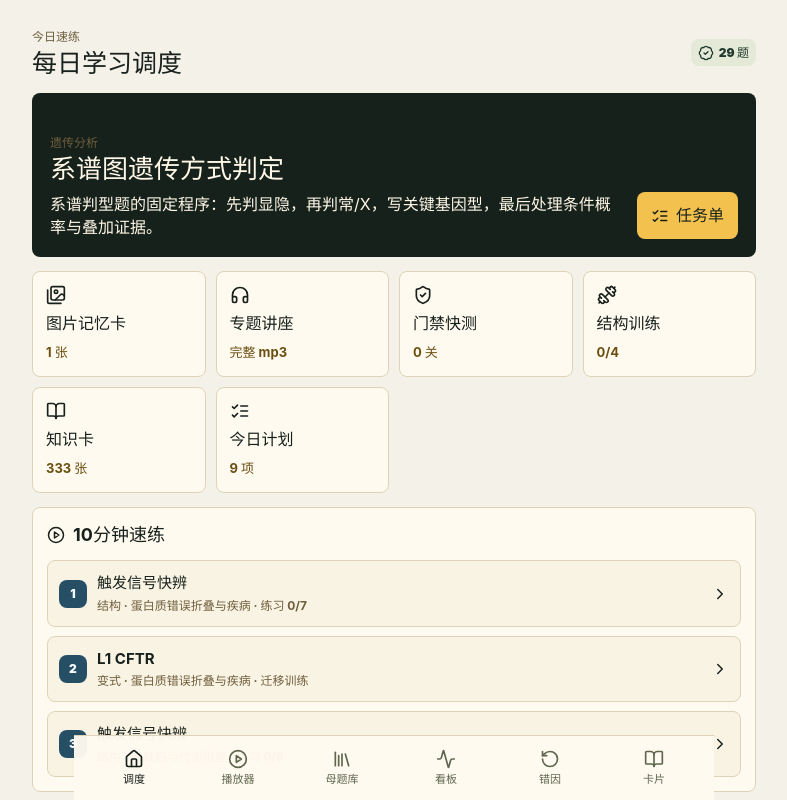
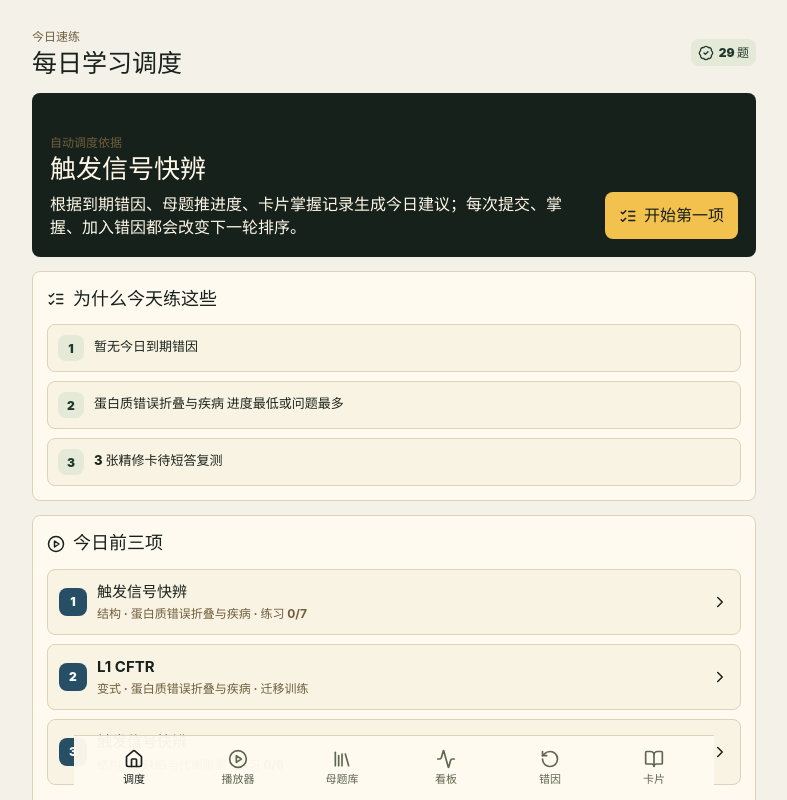
Before and after one commit to mornoon-ai/biology, a React (Vite) app in the folder apps/pwa/: page / in a window 1280 px wide. Shown: the top 800 px of the page, without its empty margins (246-1033 px from the left). Built offline with nearby package versions, Linux system fonts and the light colour scheme.

Commit message:
Clarify daily schedule logic

```diff
--- a/apps/pwa/src/App.tsx
+++ b/apps/pwa/src/App.tsx
@@ -452,41 +452,47 @@ function TodayPage({ data }: { data: AppData }) {
   const lastVisitedTopicId =
     Object.entries(topicsProgress).sort((a, b) => new Date(b[1].lastVisited).getTime() - new Date(a[1].lastVisited).getTime())[0]?.[0] ??
     SAMPLE_TOPIC_ID;
-  const topic = data.topics.find((item) => item.topic_id === lastVisitedTopicId) ?? data.topics[0];
-  const progress = topicsProgress[topic.topic_id];
-  const doneCount = progress?.completedUnits.length ?? 0;
-  const gateCount = progress?.gatePassed.length ?? 0;
+  const focusTopic = dailyPlan.focusTopics[0]?.topic ?? data.topics.find((item) => item.topic_id === lastVisitedTopicId) ?? data.topics[0];
+  const firstTask = dailyPlan.planItems[0];
   const attemptedCount = Object.values(topicsProgress).reduce((sum, item) => sum + Object.keys(item.attempts ?? {}).length, 0);
   const completedCount = Object.values(topicsProgress).reduce((sum, item) => sum + item.completedUnits.length, 0);
   const totalPractice = data.trainingUnits.length + data.variants.length;
   const completionRate = totalPractice ? Math.round((completedCount / totalPractice) * 100) : 0;
+  const scheduleReasons = [
+    dueErrors.length ? `${dueErrors.length} 个错因今日到期` : "暂无今日到期错因",
+    dailyPlan.focusTopics.length ? `${dailyPlan.focusTopics[0].topic.title} 进度最低或问题最多` : "暂无重点母题",
+    dailyPlan.reviewCardTasks.length ? `${dailyPlan.reviewCardTasks.length} 张精修卡待短答复测` : "精修卡暂无新任务",
+  ];
 
   return (
     <Page>
       <Header eyebrow="今日速练" title="每日学习调度" action={<ReportBadge data={data} />} />
       <section className="hero-panel">
         <div>
-          <p className="module-label">{topic.module_title}</p>
-          <h2>{topic.title}</h2>
-          <p>{topic.summary || "已接入完整讲稿、专题音频、记忆卡与训练入口。"}</p>
-        </div>
-        <Link className="primary-action" to="/plan">
+          <p className="module-label">自动调度依据</p>
+          <h2>{firstTask ? firstTask.title : focusTopic.title}</h2>
+          <p>根据到期错因、母题推进度、卡片掌握记录生成今日建议；每次提交、掌握、加入错因都会改变下一轮排序。</p>
+        </div>
+        <Link className="primary-action" to={firstTask?.to ?? "/plan"}>
           <ListChecks size={18} />
-          任务单
+          {firstTask ? "开始第一项" : "任务单"}
         </Link>
       </section>
 
-      <section className="quick-grid" aria-label="今日学习入口">
-        <QuickLink to={`/player/${topic.topic_id}#memory`} icon={Images} label="图片记忆卡" value="1 张" />
-        <QuickLink to={`/player/${topic.topic_id}#lecture`} icon={Headphones} label="专题讲座" value="完整 mp3" />
-        <QuickLink to={`/player/${topic.topic_id}#gate`} icon={ShieldCheck} label="门禁快测" value={`${gateCount} 关`} />
-        <QuickLink to={`/player/${topic.topic_id}#training`} icon={Dumbbell} label="结构训练" value={`${doneCount}/4`} />
-        <QuickLink to="/cards" icon={BookOpen} label="知识卡" value={`${data.knowledgeCards.length} 张`} />
-        <QuickLink to="/plan" icon={ListChecks} label="今日计划" value={`${dailyPlan.planItems.length} 项`} />
-      </section>
-
       <section className="section-block">
-        <SectionTitle icon={PlayCircle} title="10分钟速练" />
+        <SectionTitle icon={ListChecks} title="为什么今天练这些" />
+        <div className="schedule-reasons">
+          {scheduleReasons.map((reason, index) => (
+            <div key={reason}>
+              <span>{index + 1}</span>
+              <p>{reason}</p>
+            </div>
+          ))}
+        </div>
+      </section>
+
+      <section className="section-block">
+        <SectionTitle icon={PlayCircle} title="今日前三项" />
         {sessionItems.length ? (
           <div className="session-list">
             {sessionItems.map((item, index) => (
@@ -503,6 +509,10 @@ function TodayPage({ data }: { data: AppData }) {
         ) : (
           <EmptyState text="暂无今日任务，先进入母题库选择一个新母题" />
         )}
+        <Link className="inline-plan-link" to="/plan">
+          查看完整任务单
+          <ChevronRight size={18} />
+        </Link>
       </section>
 
       <section className="section-block">
@@ -1372,16 +1382,6 @@ function SectionTitle({ icon: Icon, title }: { icon: LucideIcon; title: string }
       <Icon size={18} />
       <h2>{title}</h2>
     </div>
-  );
-}
-
-function QuickLink({ to, icon: Icon, label, value }: { to: string; icon: LucideIcon; label: string; value: string }) {
-  return (
-    <Link className="quick-link" to={to}>
-      <Icon size={20} />
-      <span>{label}</span>
-      <strong>{value}</strong>
-    </Link>
   );
 }
 
--- a/apps/pwa/src/styles/global.css
+++ b/apps/pwa/src/styles/global.css
@@ -145,11 +145,41 @@ a {
   padding: 8px 2px;
 }
 
-.quick-grid {
-  display: grid;
+.schedule-reasons {
+  display: grid;
+  gap: 9px;
+}
+
+.schedule-reasons div {
+  align-items: flex-start;
+  background: #f9f3e3;
+  border: 1px solid #ded3b8;
+  display: flex;
   gap: 10px;
-  grid-template-columns: repeat(2, minmax(0, 1fr));
-  margin: 14px 0;
+  padding: 10px;
+  border-radius: 8px;
+}
+
+.schedule-reasons span {
+  align-items: center;
+  background: #e5ead8;
+  color: #1f392d;
+  display: inline-flex;
+  flex: 0 0 auto;
+  font-size: 12px;
+  font-weight: 900;
+  height: 26px;
+  justify-content: center;
+  width: 26px;
+  border-radius: 8px;
+}
+
+.schedule-reasons p {
+  color: #1d251f;
+  font-size: 13px;
+  font-weight: 800;
+  line-height: 1.38;
+  margin: 3px 0 0;
 }
 
 .session-list {
@@ -203,6 +233,16 @@ a {
   overflow: hidden;
   text-overflow: ellipsis;
   white-space: nowrap;
+}
+
+.inline-plan-link {
+  align-items: center;
+  color: #2362a2;
+  display: inline-flex;
+  font-size: 13px;
+  font-weight: 900;
+  gap: 4px;
+  margin-top: 12px;
 }
 
 .daily-plan {
@@ -1614,10 +1654,6 @@ textarea {
     padding: 28px 18px 36px;
   }
 
-  .quick-grid {
-    grid-template-columns: repeat(4, 1fr);
-  }
-
   .metric-grid {
     grid-template-columns: repeat(4, 1fr);
   }
```
